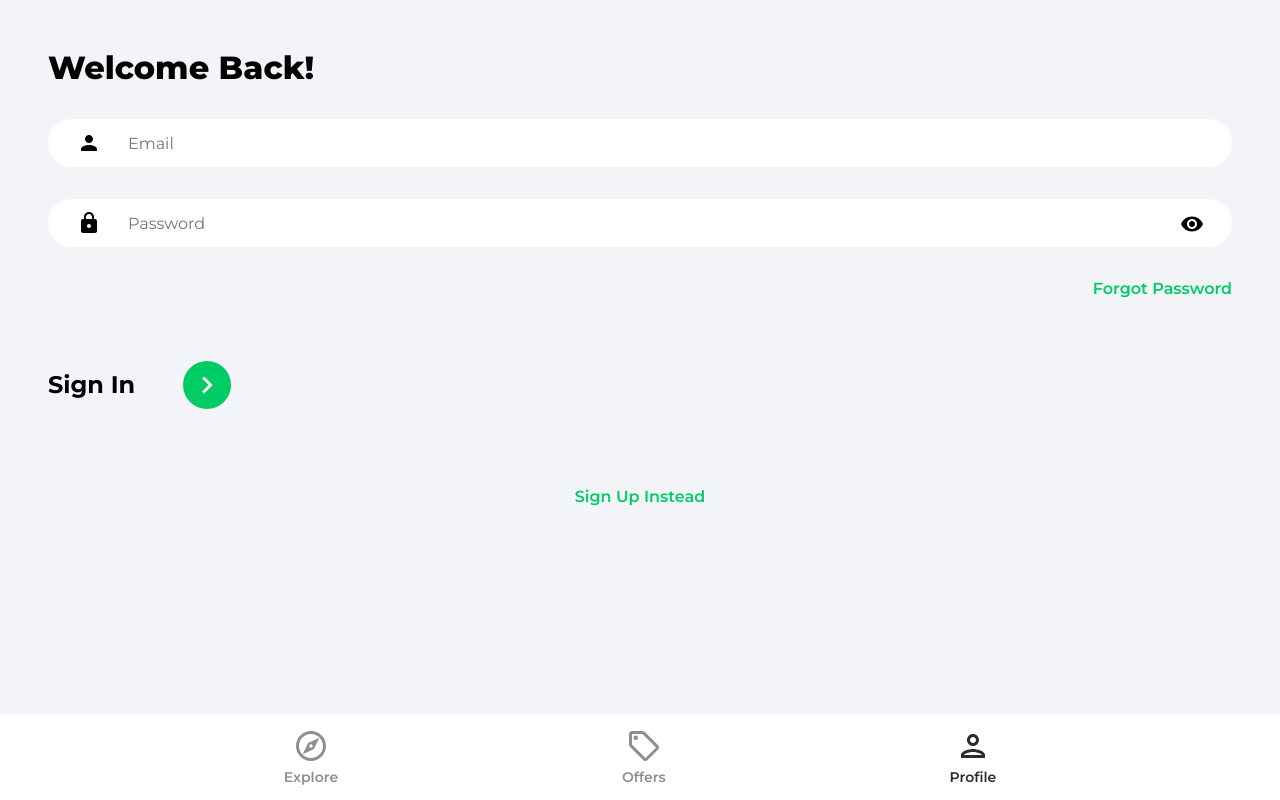
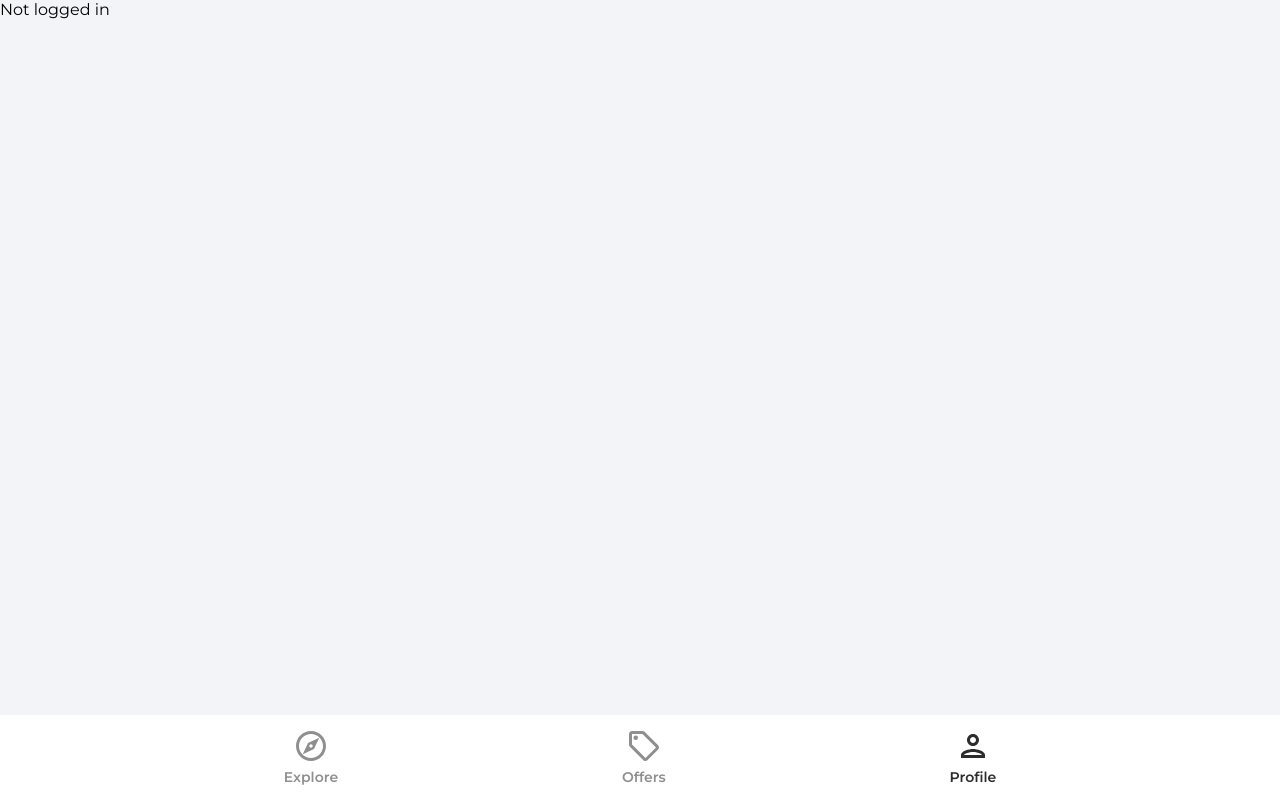
Before and after one commit to kphillips001/Real-Estate-Marketplace, a React (Create React App) app: page /profile in a window 1280 px wide. Built offline with nearby package versions, Linux system fonts and the light colour scheme.

Commit message:
able to log in user

```diff
--- a/src/App.js
+++ b/src/App.js
@@ -14,7 +14,7 @@
         <Routes>
           <Route path='/' element={<Explore />} />
           <Route path='/offers' element={<Offers />} />
-          <Route path='/profile' element={<SignIn />} />
+          <Route path='/profile' element={<Profile />} />
           <Route path='/sign-in' element={<SignIn />} />
           <Route path='/sign-up' element={<SignUp />} />
           <Route path='/forgot-password' element={<ForgotPassword />} />
--- a/src/pages/Profile.js
+++ b/src/pages/Profile.js
@@ -1,6 +1,16 @@
+import { useState, useEffect } from 'react';
+import { getAuth } from 'firebase/auth';
+
 function Profile() {
-    return (
-      <div>Profile</div>
-    )
-  }
-  export default Profile
+  const [user, setUser] = useState(null)
+
+
+  const auth = getAuth()
+  useEffect(() => {
+    setUser(auth.currentUser)
+  }, [])
+
+  return user ? <h1>{user.displayName} </h1> : 'Not logged in'
+
+}
+export default Profile;
--- a/src/pages/SignIn.js
+++ b/src/pages/SignIn.js
@@ -1,5 +1,6 @@
 import { useState } from 'react';
 import { Link, useNavigate } from 'react-router-dom';
+import { getAuth, signInWithEmailAndPassword } from 'firebase/auth';
 import { ReactComponent as ArrowRightIcon } from '../assets/svg/keyboardArrowRightIcon.svg';
 import visibilityIcon from '../assets/svg/visibilityIcon.svg';
 
@@ -28,6 +29,29 @@
     }));
   };
 
+  const onSubmit = async (e) => {
+    e.preventDefault();
+
+    try {
+      const auth = getAuth();
+
+      const userCredential = await signInWithEmailAndPassword(
+        auth,
+        email,
+        password
+      );
+
+      if (userCredential.user) {
+        navigate('/profile');
+      }
+    } catch (error) {
+      console.log(error);
+    }
+
+    // sign in with email/password returns a promise
+    // will put into user credentials
+  };
+
   return (
     <>
       <div className='pageContainer'>
@@ -35,7 +59,7 @@
           <p className='pageHeader'>Welcome Back!</p>
         </header>
         <main>
-          <form>
+          <form onSubmit={onSubmit}>
             <input
               type='email'
               className='emailInput'
```
